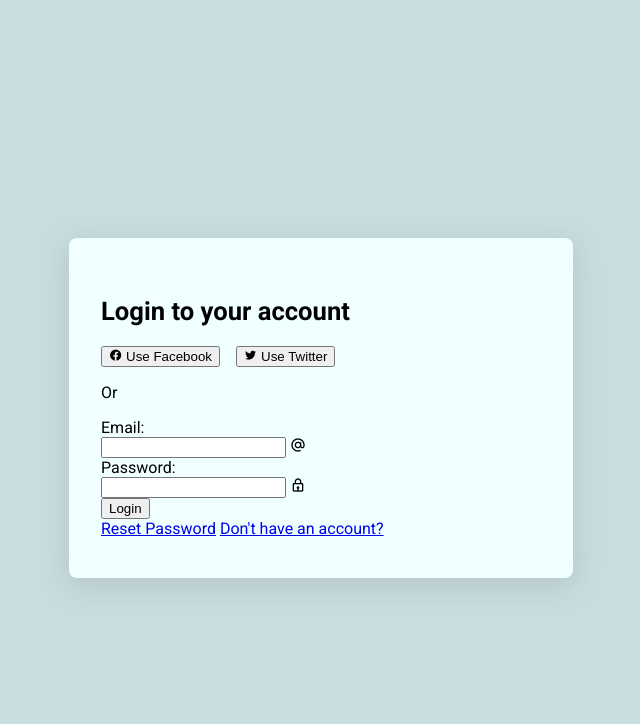
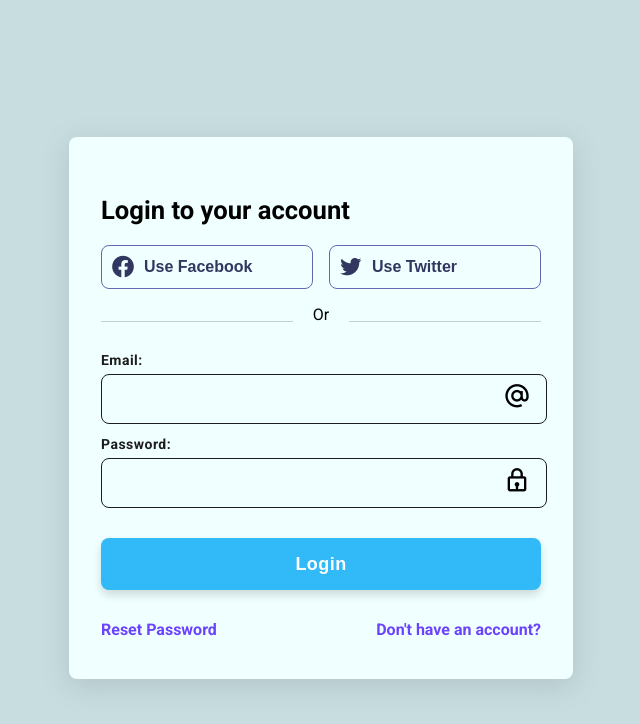
Before and after one commit to oksanakaur/Minimal-Login-Design, a plain HTML site: page index.html in a window 1280 px wide. Shown: the whole page, without its empty margins (319-959 px from the left). Drawn offline with nearby package versions, Linux system fonts and the light colour scheme.

Commit message:
added additional css styling for the form

```diff
--- a/index.html
+++ b/index.html
@@ -30,7 +30,8 @@
             <label for="email">Email:</label>
             <div class="customer-input">
                 <input type="email" name="email"
-                placeholer="Your Email">
+                placeholer="Your Email"
+                autocomplete="off">
                 <i class='bx bx-at'></i>
             </div>
             <label for="password">Password:</label>
--- a/style.css
+++ b/style.css
@@ -27,3 +27,126 @@ body {
     gap: 16px;
     margin-top: 20px;
 }
+
+.container .social-login button {
+    padding: 8px;
+    width: 100%;
+    border-radius: 8px;
+    display: flex;
+    align-items: center;
+    gap: 8px;
+    font-size: 1rem;
+    font-weight: 700;
+    color: #323760;
+    border: 1px solid #6667b0;
+    background: transparent;
+    cursor: pointer;
+    transition: all 0.3s ease;
+}
+
+.container .social-login button i{
+    font-size: 26px;
+}
+
+.container .social-login button:hover {
+    color: #6b43ff;
+    border-color: #6b43ff;
+}
+
+.container .divider {
+    display: flex;
+    align-items: center;
+    gap: 20px;
+}
+
+.container .divider .line {
+   height: 1px;
+   width: 100%;
+   background: #1d1d1d;
+   opacity: 0.2;
+   margin: 30px 0 16px;
+}
+
+.container form label {
+    color: #1d1d1d;
+    font-size: 14px;
+    font-weight: bold;
+    letter-spacing: 0.03rem;
+    display: block;
+    margin-top: 12px;
+}
+
+.container form .customer-input {
+    position: relative;
+}
+
+.container form .customer-input input {
+    color: #1d1d1d;
+    font-size: 16px;
+    font-weight: 500;
+    width: 100%;
+    height: 46px;
+    letter-spacing: 0.03rem;
+    border: 1px solid #1d1d1d;
+    background: transparent;
+    outline: none;
+    border-radius: 8px;
+    text-indent: 20px;
+    margin-top: 6px;
+    transition: all 0.3s ease;
+}
+
+.container form .customer-input input:focus {
+    border-color: #5222fd;
+}
+
+.container form .customer-input i {
+    position: absolute;
+    font-size: 28px;
+    right: 10px;
+    top: 14px;
+    transition: all 0.3s ease;
+}
+
+.container form .customer-input input:focus {
+    color: #5222fd;
+}
+
+.container form .login {
+    width: 100%;
+    margin-top: 30px;
+    background: #31b9f8;
+    color: #fff;
+    border: none;
+    line-height: 50px;
+    font-size: 18px;
+    letter-spacing: 0.025em;
+    cursor: pointer;
+    font-weight: 800;
+    border-radius: 8px;
+    box-shadow: 0 5px 10px rgba(0, 0, 0, 0.15);
+    transition: all 0.3s ease;
+}
+
+.container form .login:hover {
+    background: #5222fd;
+}
+
+.container .links {
+    display: flex;
+    justify-content: space-between;
+    margin-top: 30px;
+}
+
+.container .links a {
+    color: #6b43ff;
+    font-weight: 600;
+    font-size: 1rem;
+    text-decoration: none;
+    text-underline-offset: 6px;
+    text-decoration-color: #6b43ff;
+}
+
+.container .links a:hover {
+    text-decoration: underline;
+}
```
